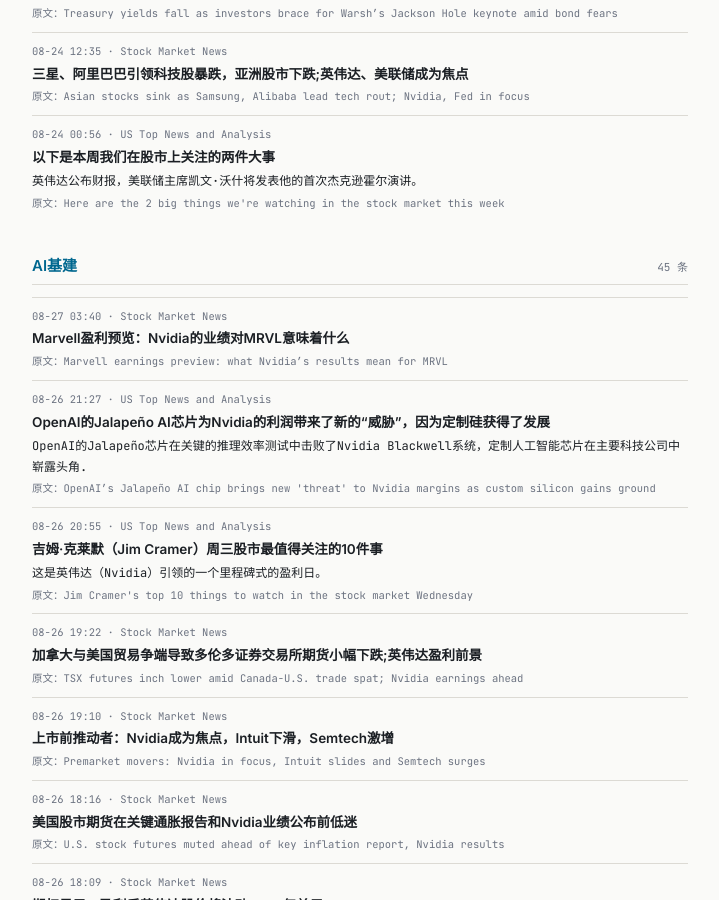
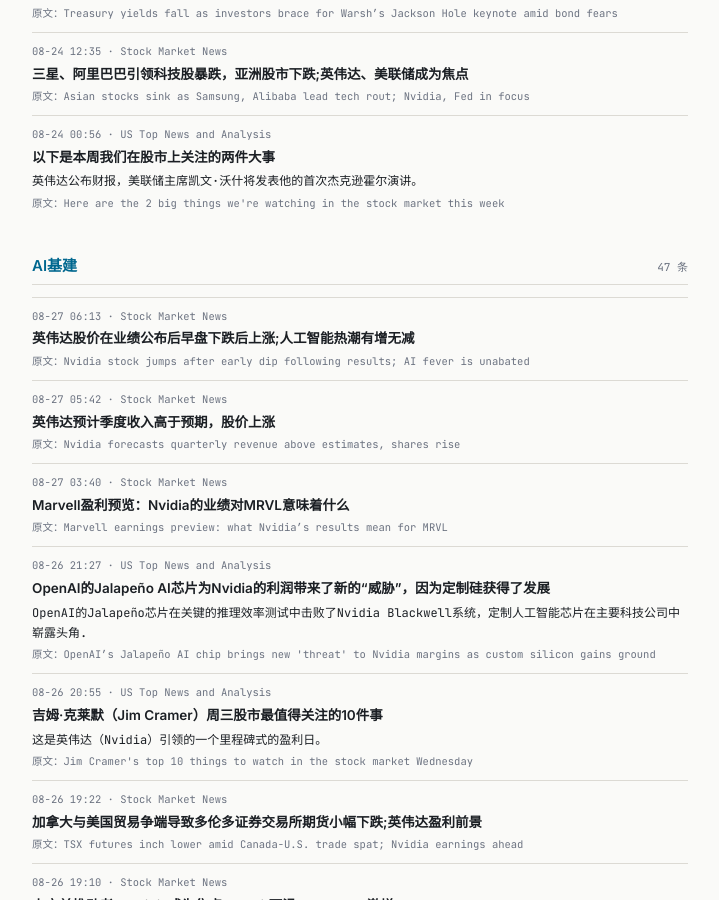
Before and after one commit to tang3super/tang3super.github.io, a Jekyll site: the page built from macro-trade/news-digest.md, in a window 1280 px wide and 900 px high, scrolled down 9816 px. Shown: the whole window, without its empty margins (280-999 px from the left). Built offline with Jekyll 4.4.1, drawn with Linux system fonts in a browser that asks for light colours; some of the changed text lies outside the part shown.

Commit message:
sync news-digest article

```diff
--- a/macro-trade/news-digest.md
+++ b/macro-trade/news-digest.md
@@ -5,7 +5,7 @@
 date: '2026-08-27'
 summary: 2026年第35周监控
 week_label: 2026年第35周监控
-last_updated: 2026-08-27 03:59
+last_updated: 2026-08-27 06:49
 refresh_note: 每 5 分钟自动刷新
 topics:
 - name: 地缘政治
@@ -647,6 +647,18 @@
     summary_zh: 英伟达公布财报，美联储主席凯文·沃什将发表他的首次杰克逊霍尔演讲。
 - name: AI基建
   items:
+  - title: Nvidia stock jumps after early dip following results; AI fever is unabated
+    summary: ''
+    link: https://www.investing.com/news/stock-market-news/nvidia-bounce-shows-wall-streets-ai-obsession-is-far-from-over-4878000
+    source: Stock Market News
+    time: 08-27 06:13
+    title_zh: 英伟达股价在业绩公布后早盘下跌后上涨;人工智能热潮有增无减
+  - title: Nvidia forecasts quarterly revenue above estimates, shares rise
+    summary: ''
+    link: https://www.investing.com/news/stock-market-news/nvidia-forecasts-quarterly-revenue-above-estimates-4877887
+    source: Stock Market News
+    time: 08-27 05:42
+    title_zh: 英伟达预计季度收入高于预期，股价上涨
   - title: 'Marvell earnings preview: what Nvidia’s results mean for MRVL'
     summary: ''
     link: https://www.investing.com/news/stock-market-news/marvell-earnings-preview-what-nvidias-results-mean-for-mrvl-93CH-4877793
```
